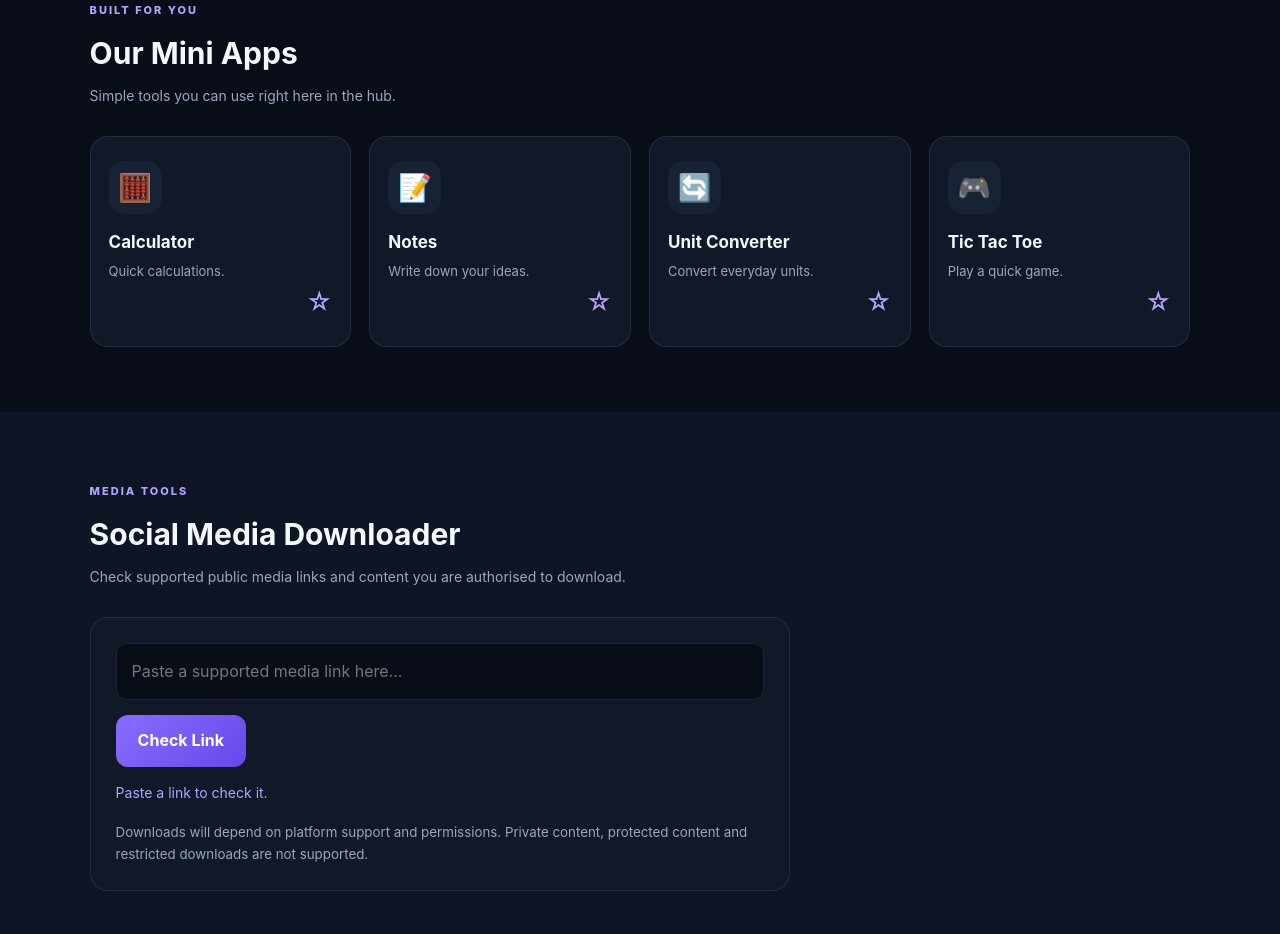
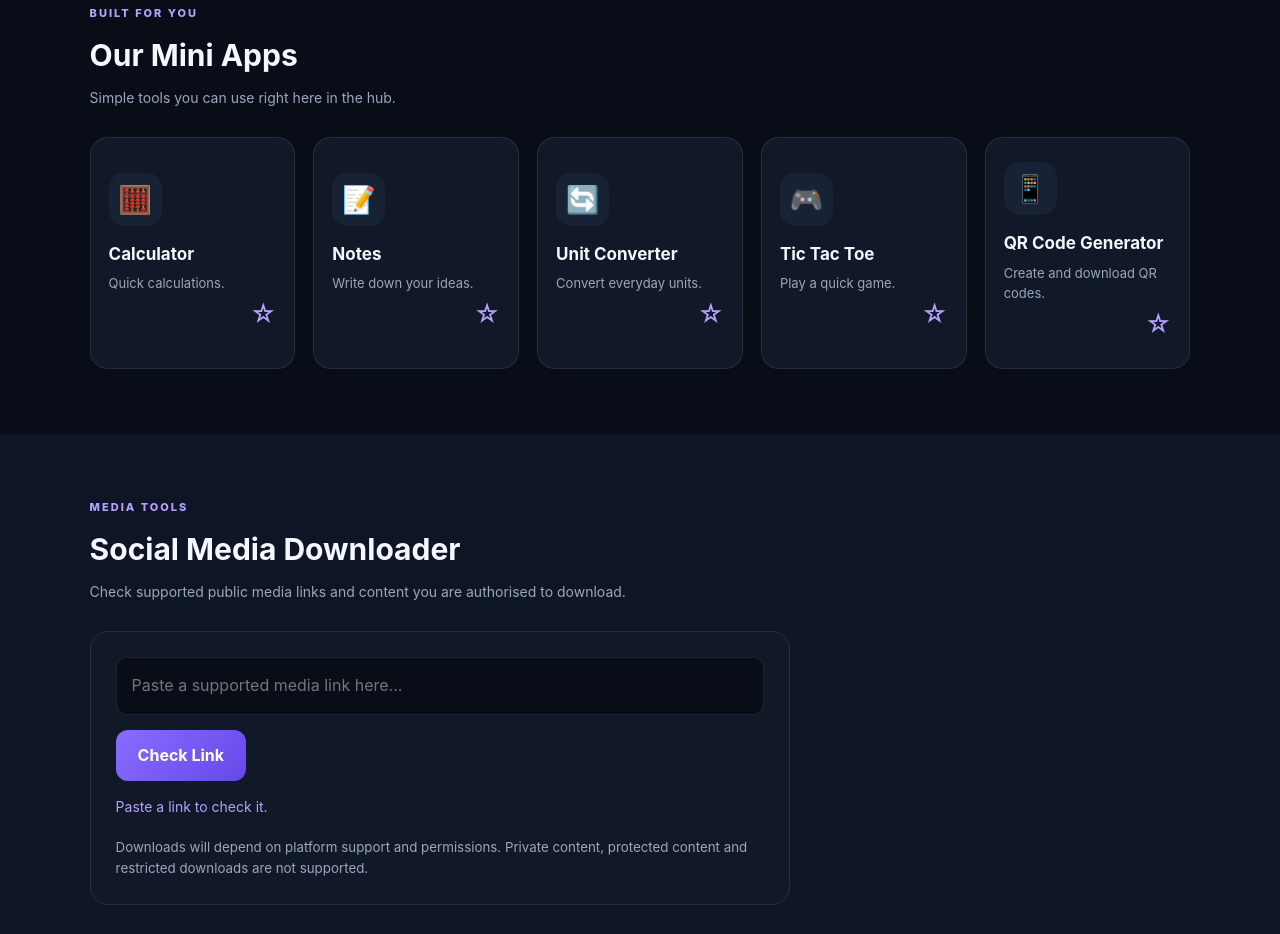
Before and after one commit to Good-goods-word/miniapps-world, a plain HTML site: page index.html in a window 1280 px wide. Shown: the part 1894-2828 px from the top of the page. Drawn offline with Linux system fonts and the light colour scheme.

Commit message:
Add QR Code Generator to Mini Apps

````diff
--- a/index.html
+++ b/index.html
@@ -1,4 +1,4 @@
-
+```html
 <!DOCTYPE html>
 <html lang="en">
 <head>
@@ -184,6 +184,12 @@
           <p>Play a quick game.</p>
         </button>
 
+        <button class="app-card mini-card" data-app="qrcode" data-name="QR Code Generator">
+          <span class="app-icon">📱</span>
+          <h3>QR Code Generator</h3>
+          <p>Create and download QR codes.</p>
+        </button>
+
       </div>
     </section>
 
@@ -253,3 +259,4 @@
 
 </body>
 </html>
+```
````
